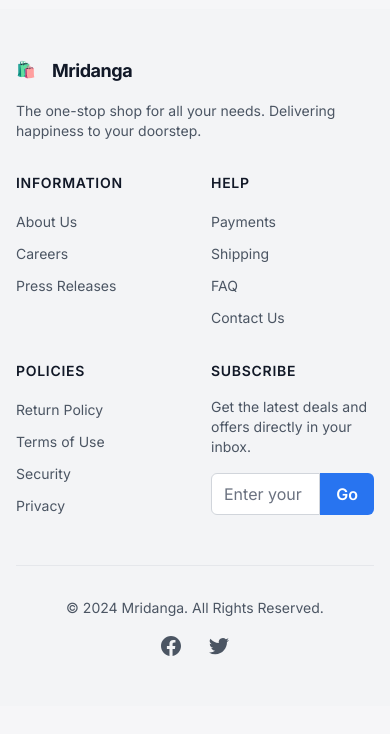
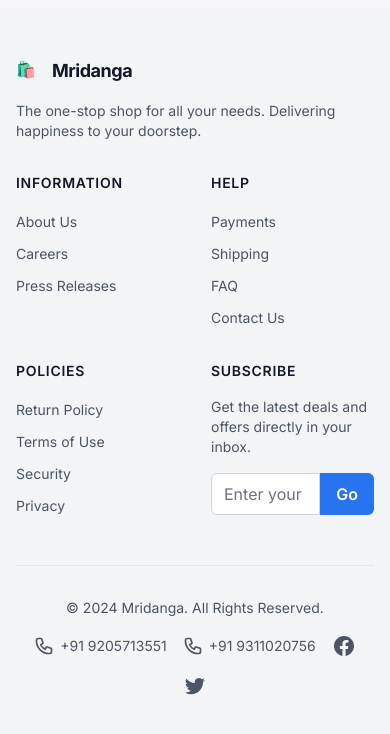
Before and after one commit to jainv4156/miridinga_frontend, a React (Create React App) app: page /cart in a window 390 px wide. Shown: the part 940-1674 px from the top of the page. Before the commit the page ends 1646 px from the top, so only its background shows below. Built offline with nearby package versions, Linux system fonts and the light colour scheme.

Commit message:
added phone number

```diff
--- a/src/Footer.js
+++ b/src/Footer.js
@@ -60,7 +60,19 @@
 
         <div className="mt-12 border-t border-gray-200 pt-8 flex flex-col md:flex-row justify-between items-center">
           <p className="text-sm">© 2024 Mridanga. All Rights Reserved.</p>
-          <div className="flex space-x-6 mt-4 md:mt-0">
+          <div className="flex flex-wrap items-center justify-center gap-4 md:gap-6 mt-4 md:mt-0">
+            <a className="flex items-center gap-1.5 text-sm hover:text-primary transition-colors" href="tel:+919205713551" title="Call us">
+              <svg aria-hidden="true" className="h-5 w-5" fill="none" stroke="currentColor" viewBox="0 0 24 24">
+                <path strokeLinecap="round" strokeLinejoin="round" strokeWidth={2} d="M3 5a2 2 0 012-2h3.28a1 1 0 01.948.684l1.498 4.493a1 1 0 01-.502 1.21l-2.257 1.13a11.042 11.042 0 005.516 5.516l1.13-2.257a1 1 0 011.21-.502l4.493 1.498a1 1 0 01.684.949V19a2 2 0 01-2 2h-1C9.716 21 3 14.284 3 6V5z" />
+              </svg>
+              +91 9205713551
+            </a>
+            <a className="flex items-center gap-1.5 text-sm hover:text-primary transition-colors" href="tel:+919311020756" title="Call us">
+              <svg aria-hidden="true" className="h-5 w-5" fill="none" stroke="currentColor" viewBox="0 0 24 24">
+                <path strokeLinecap="round" strokeLinejoin="round" strokeWidth={2} d="M3 5a2 2 0 012-2h3.28a1 1 0 01.948.684l1.498 4.493a1 1 0 01-.502 1.21l-2.257 1.13a11.042 11.042 0 005.516 5.516l1.13-2.257a1 1 0 011.21-.502l4.493 1.498a1 1 0 01.684.949V19a2 2 0 01-2 2h-1C9.716 21 3 14.284 3 6V5z" />
+              </svg>
+              +91 9311020756
+            </a>
             <a className="hover:text-primary transition-colors" href="#">
               <svg aria-hidden="true" className="h-6 w-6" fill="currentColor" viewBox="0 0 24 24">
                 <path fillRule="evenodd" d="M22 12c0-5.523-4.477-10-10-10S2 6.477 2 12c0 4.991 3.657 9.128 8.438 9.878v-6.987h-2.54V12h2.54V9.797c0-2.506 1.492-3.89 3.777-3.89 1.094 0 2.238.195 2.238.195v2.46h-1.26c-1.243 0-1.63.771-1.63 1.562V12h2.773l-.443 2.89h-2.33v6.988C18.343 21.128 22 16.991 22 12z" clipRule="evenodd"></path>
```
